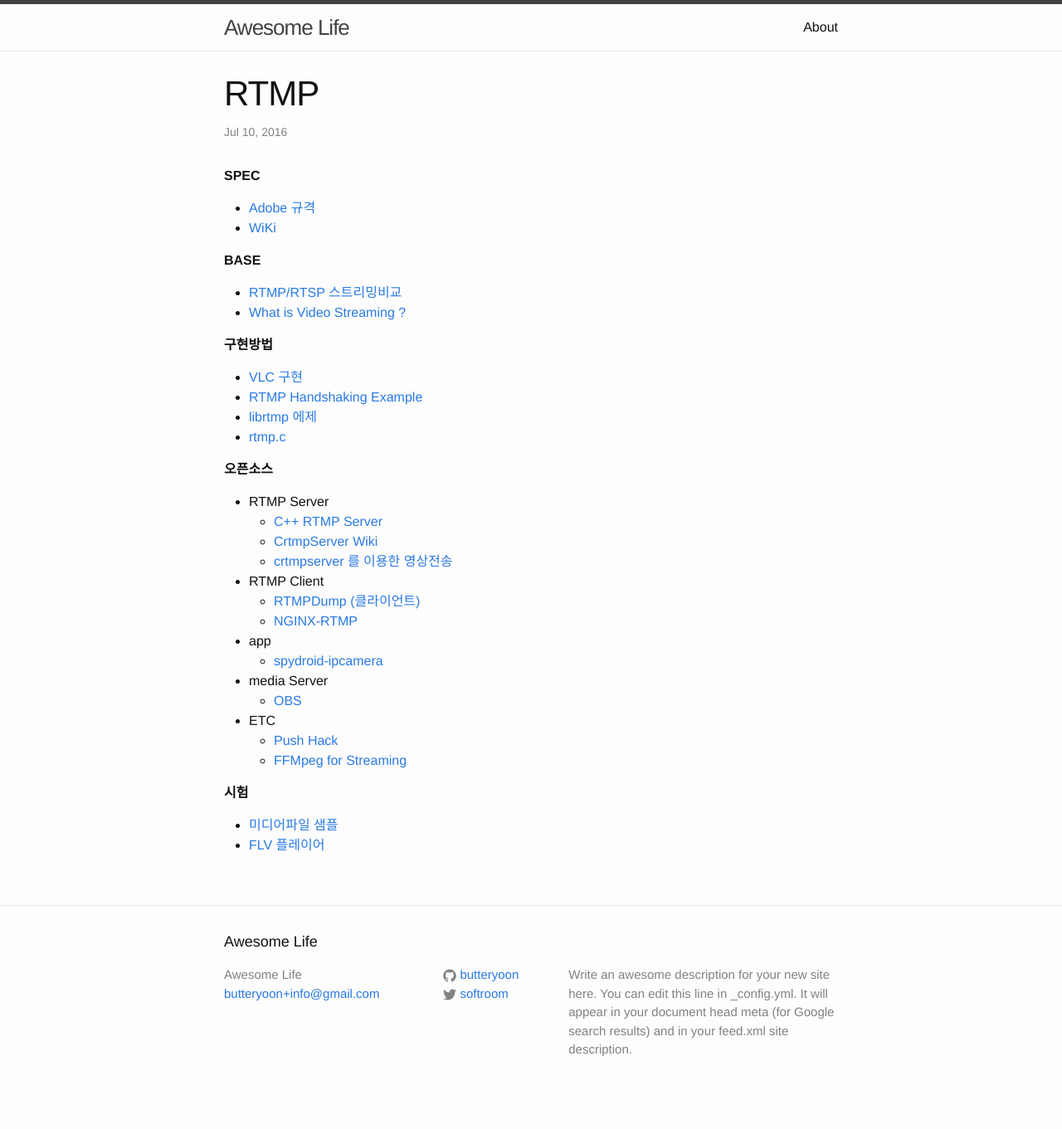
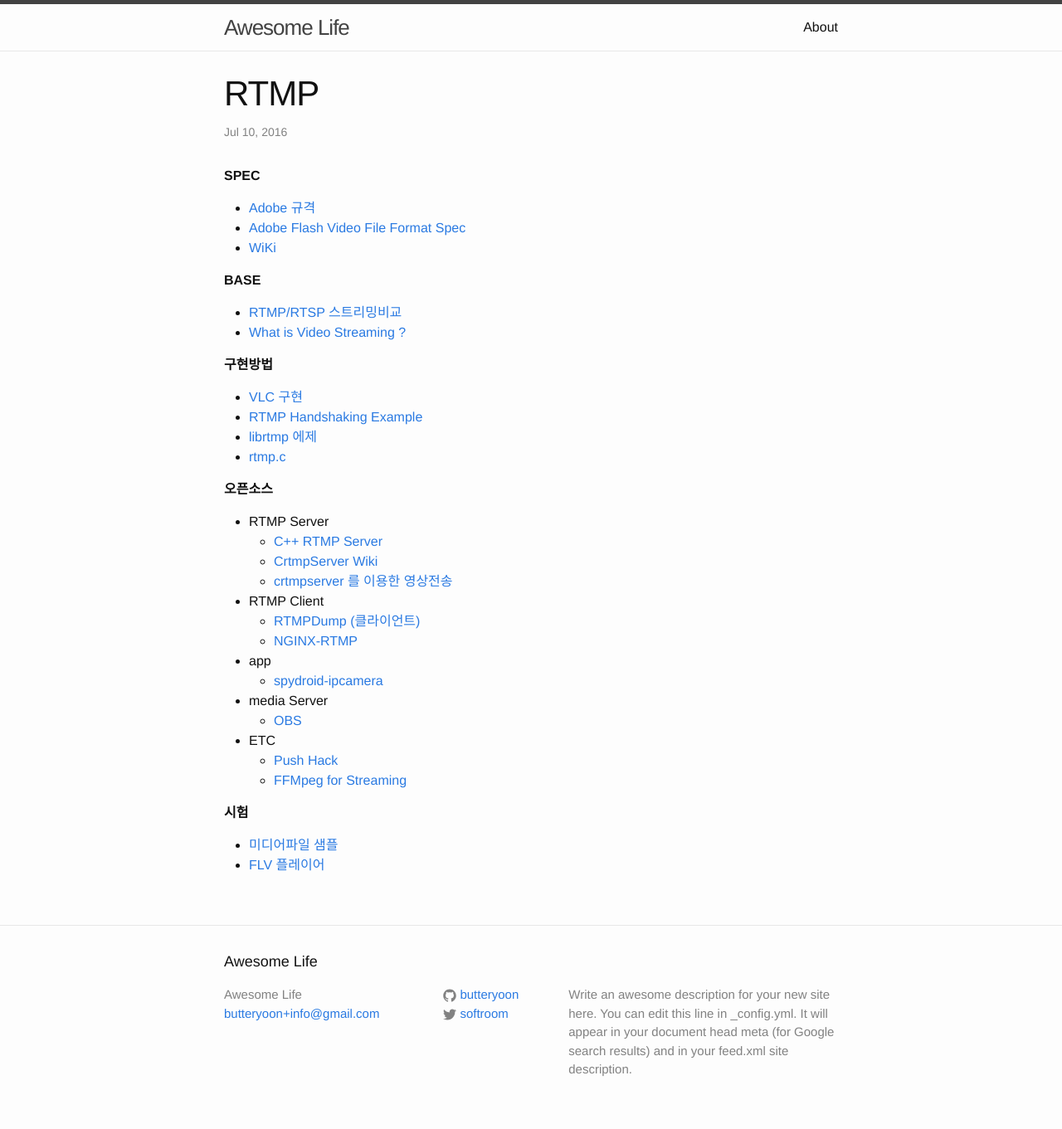
Before and after one commit to butteryoon/butteryoon.github.io, a Jekyll site: the page built from _posts/2016-07-10-RTMP.markdown, in a window 1280 px wide. Shown: the whole page at 83% size. Built offline with Jekyll 4.4.1, drawn with Linux system fonts in a browser that asks for light colours; before the commit the page ends 1337 px from its top, so only the background shows below that.

Commit message:
add url for rtmp

```diff
--- a/_posts/2016-07-10-RTMP.markdown
+++ b/_posts/2016-07-10-RTMP.markdown
@@ -12,6 +12,7 @@ categories: jekyll update
 **SPEC**
 
 * [Adobe 규격](https://www.adobe.com/content/dam/Adobe/en/devnet/rtmp/pdf/rtmp_specification_1.0.pdf)
+* [Adobe Flash Video File Format Spec](http://download.macromedia.com/f4v/video_file_format_spec_v10_1.pdf)
 * [WiKi](https://en.wikipedia.org/wiki/Real_Time_Messaging_Protocol)
 
 **BASE**
```
